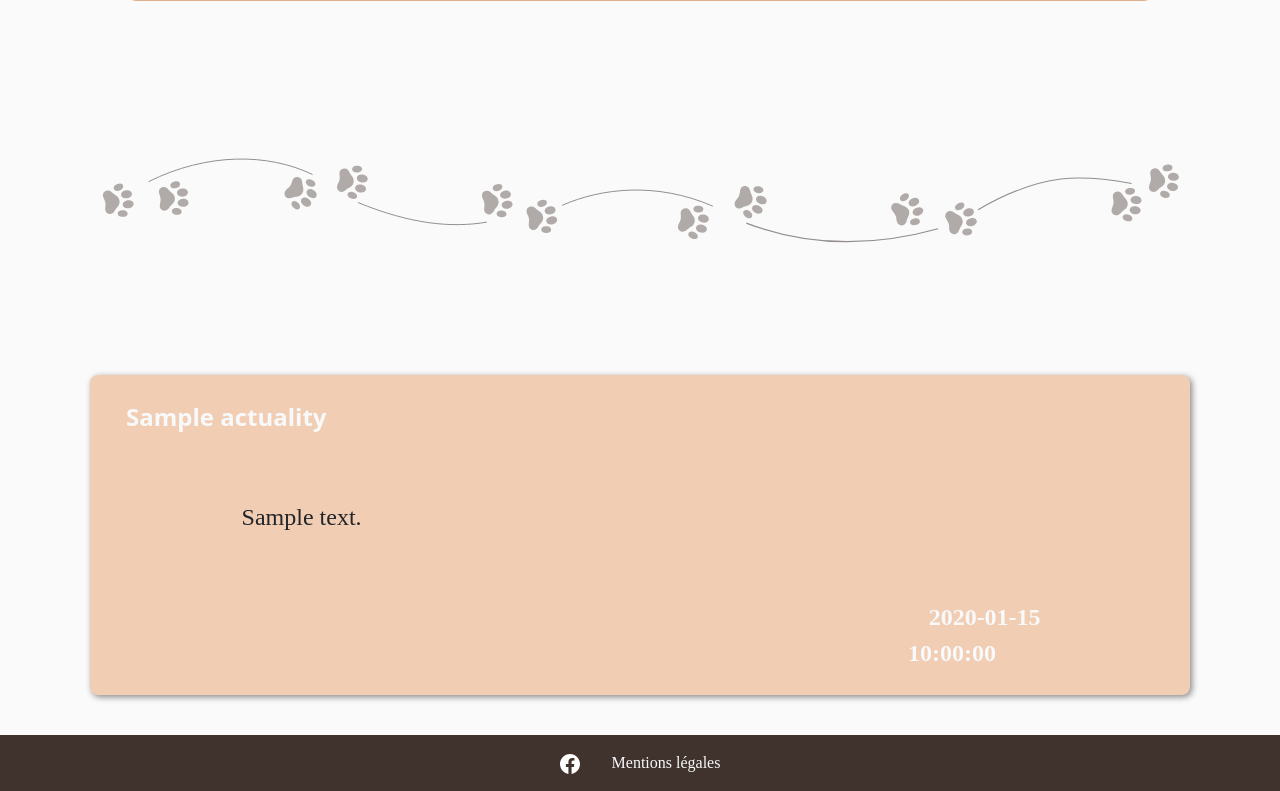
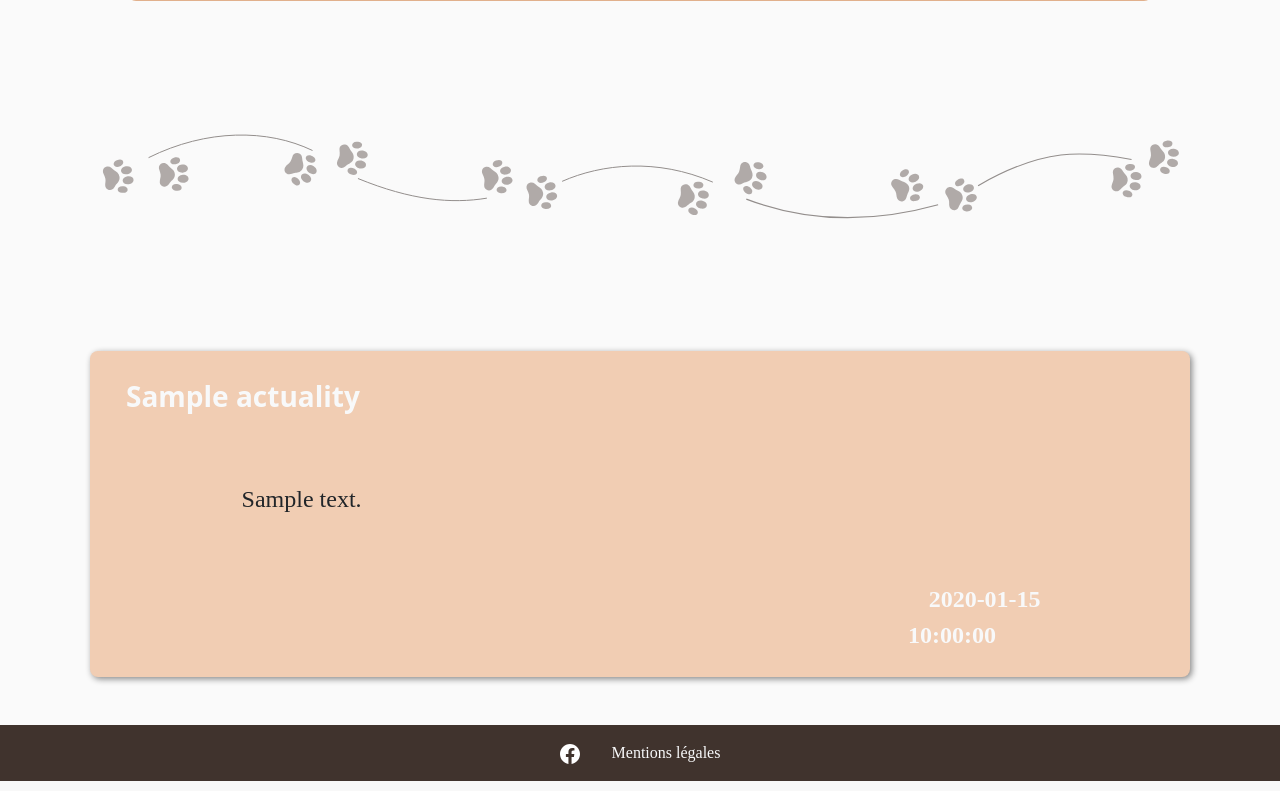
Before and after one commit to WildCodeSchool/orleans-202109-php-projet-apclo, a PHP site: template src/View/Actualities/index.html.twig in a window 1280 px wide. Shown: the part 659-1450 px from the top of the page. Run offline with PHP 8.4, Linux system fonts and the light colour scheme; the template is opened without the code that fills it: most values are stand-ins (such as "Sample title", 1, 10 or a date in 2020); some libraries are stand-ins or nearby versions; some web fonts are replaced.

Commit message:
stylisation add background and modification margin in css

```diff
--- a/src/View/Actualities/index.html.twig
+++ b/src/View/Actualities/index.html.twig
@@ -8,20 +8,20 @@
     <div class="banner"></div>
 <div class="title">
         <h1>Actualités</h1>
-        <p>Retrouvez ci-dessous, les actualités de l'association, nos conseils et toutes nos astuces afin de vous tenir informés de notre activité et de vous aider à vous occuper de vos compagnons à quatre pattes."</p>
+        <p class="entity-actuality mb-0">Retrouvez ci-dessous, les actualités de l'association, nos conseils et toutes nos astuces afin de vous tenir informés de notre activité et de vous aider à vous occuper de vos compagnons à quatre pattes."</p>
 </div>
-
     {% for actuality in actualities %}
         <div class="separator d-flex justify-content-center">
             <img src="assets/images/separator.svg" alt="separator cats paws">
         </div>
             <div class="container-sm container-actuality">
                 <div class="text">
-                <div class="entity text-light fw-bold p-4 fs-4">{{ actuality.title }}</div>
+                    <div class="entity text-light fw-bold p-4 fs-3">{{ actuality.title }}</div>
                     <p class="descrition-actuality">{{ actuality.description }}</p>
-                <p class="date text-light d-flex justify-content-end fw-bold p-4">{{ actuality.date }}</p>
+                    <p class="date text-light d-flex justify-content-end fw-bold p-4 mb-0">{{ actuality.date }}</p>
                 </div>
             </div>
+                    <div class="add-spacing mb-5"></div>
     {% endfor %}
 
 {% endblock %}
```
Lines whose indentation alone changed are shown as unchanged.
